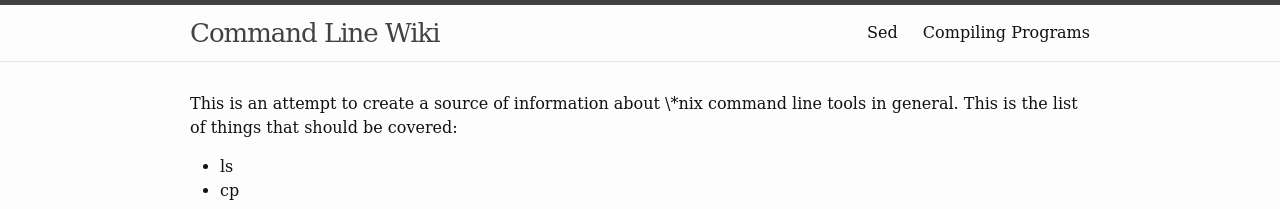
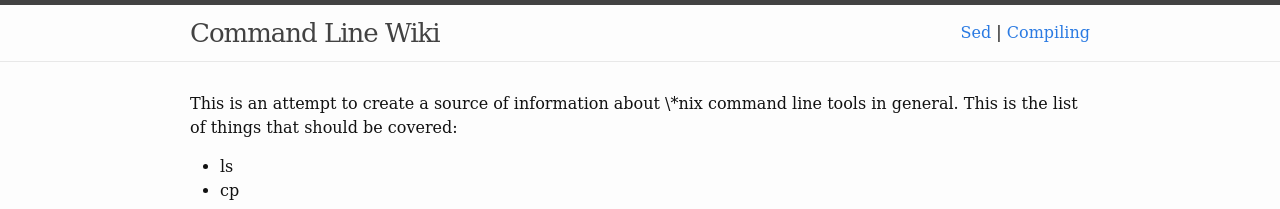
Before and after one commit to command-line-wiki/command-line-wiki.github.io, a Jekyll site: the page built from index.html, in a window 1280 px wide. Shown: the top 209 px of the page. Built offline with Jekyll 4.4.1, drawn with Linux system fonts in a browser that asks for light colours.

Commit message:
Modify top links.

```diff
--- a/_includes/header.html
+++ b/_includes/header.html
@@ -14,11 +14,8 @@
       </a>
 
       <div class="trigger">
-        {% for page in site.pages %}
-          {% if page.type == 'intropage' %}
-          <a class="page-link" href="{{ page.url | prepend: site.baseurl }}">{{ page.title }}</a>
-          {% endif %}
-        {% endfor %}
+        <a href="{{ site.baseurl }}/sed/">Sed</a> |
+        <a href="{{ site.baseurl }}/compiling-programs/">Compiling</a>
       </div>
     </nav>
 
```
